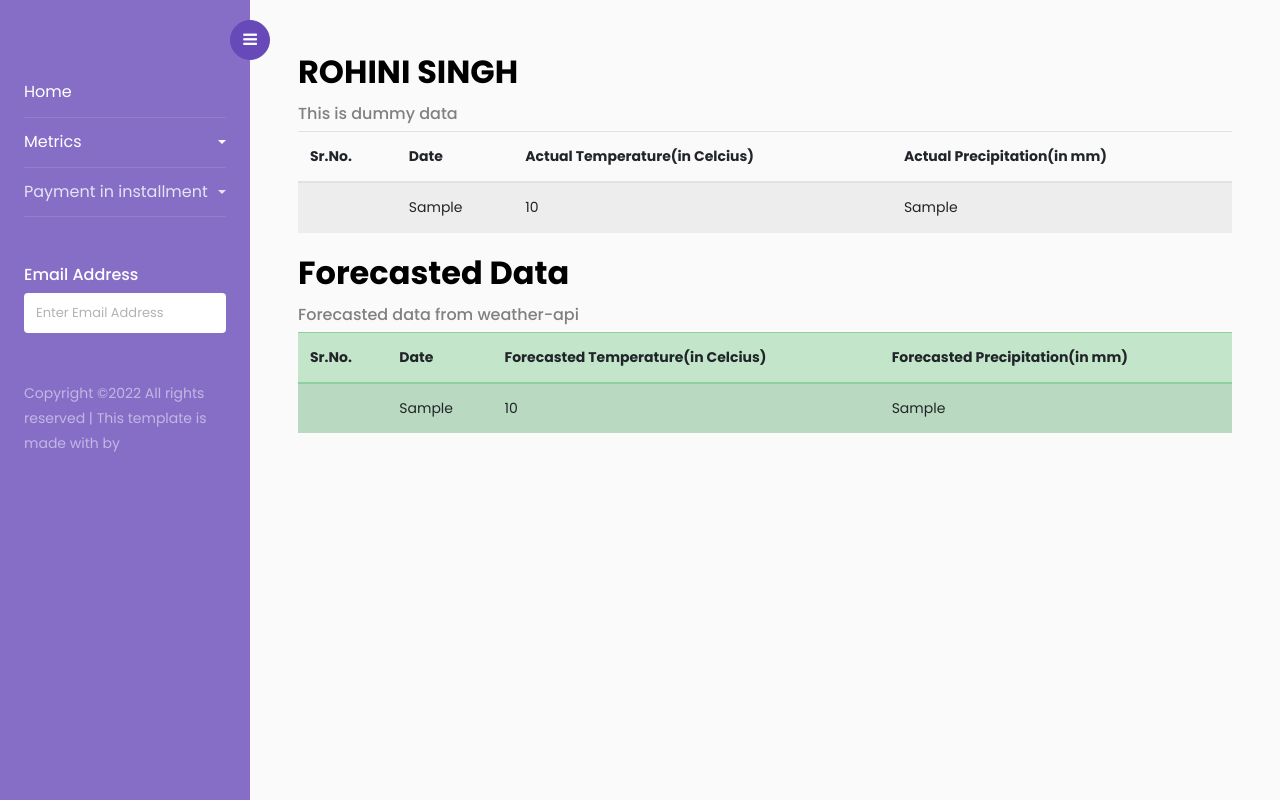
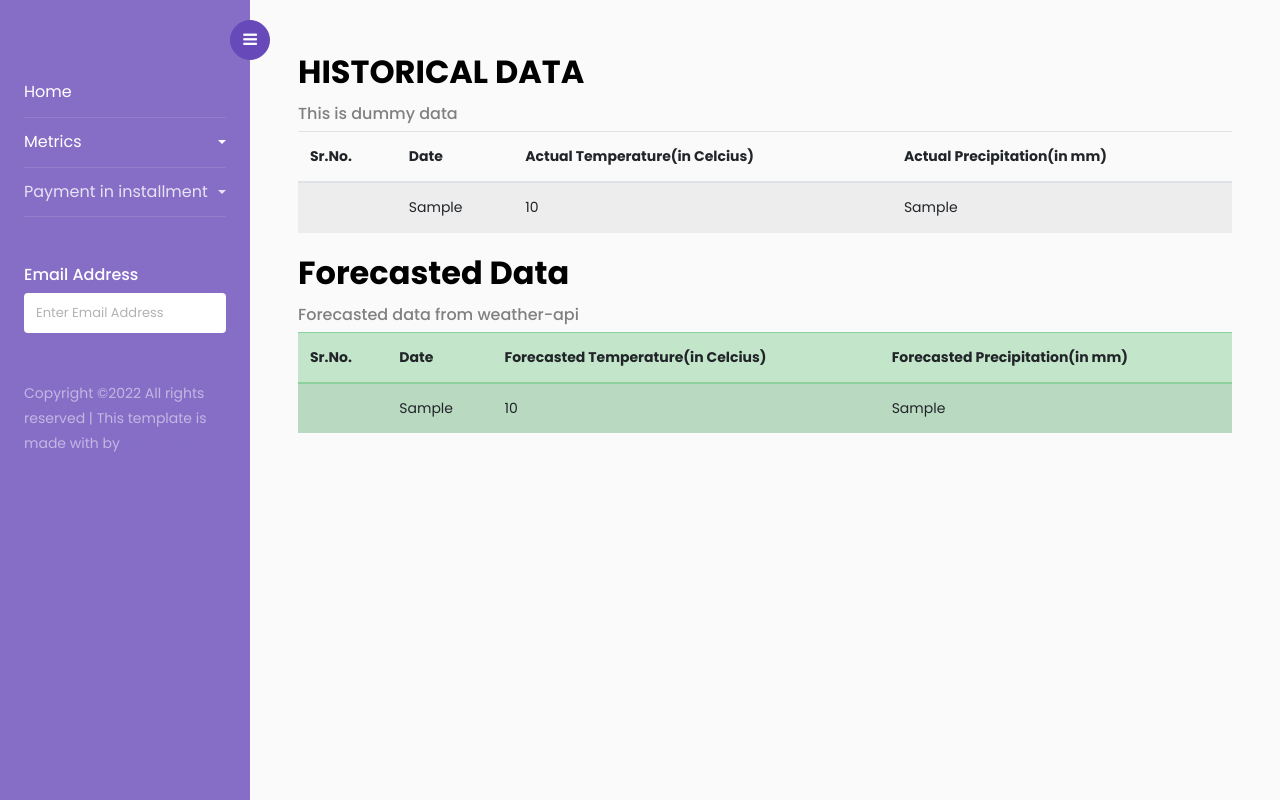
Before and after one commit to Ankitsri1710/weather-api, a Django app: template templates/index.html in a window 1280 px wide. Run offline with Django 3.2, Linux system fonts and the light colour scheme; the template is opened without the code that fills it: most values are stand-ins (such as "Sample title", 1, 10 or a date in 2020).

Commit message:
changes in template

```diff
--- a/templates/index.html
+++ b/templates/index.html
@@ -1,7 +1,7 @@
 <!doctype html>
 <html lang="en">
   <head>
-  	<title>ROHINI</title>
+  	<title>Devtrust</title>
     <meta charset="utf-8">
     <meta name="viewport" content="width=device-width, initial-scale=1, shrink-to-fit=no">
 
@@ -74,7 +74,7 @@
 
         <!-- Page Content  -->
       <div id="content" class="p-4 p-md-5 pt-5">
-		  <h2><strong>ROHINI SINGH</strong></h2>
+		  <h2><strong>HISTORICAL DATA</strong></h2>
 		  <h6>This is dummy data</h6>
 		<table class="table table-striped table-hover " id="histdata">
 			<thead>
```
